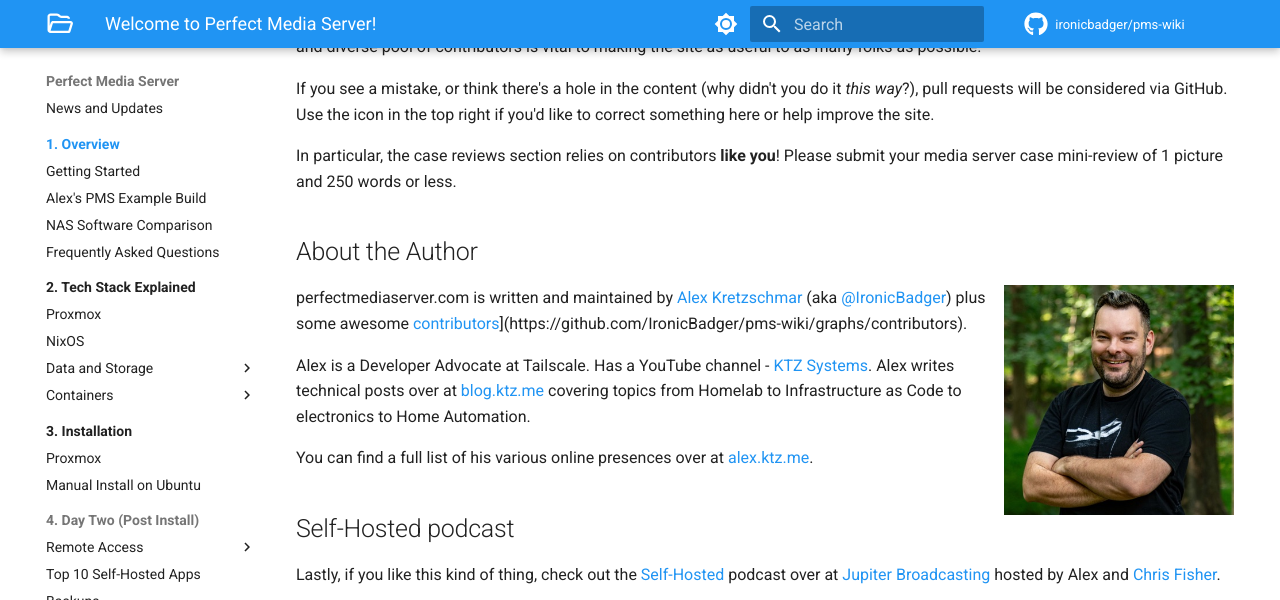
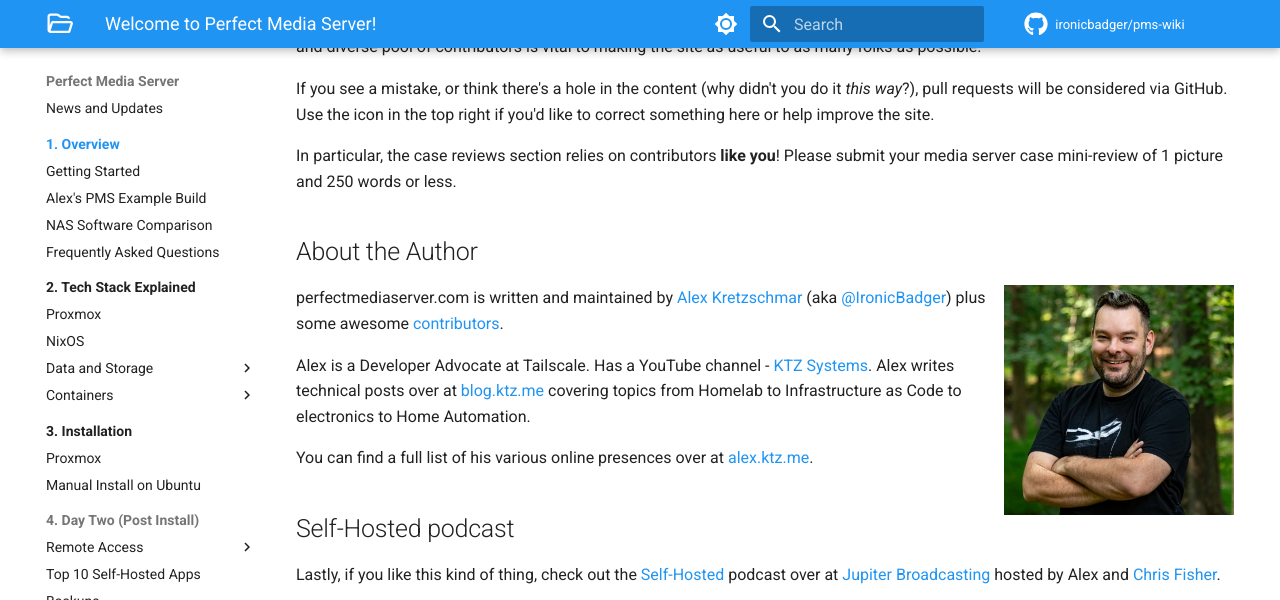
Before and after one commit to ironicbadger/pms-wiki, an MkDocs documentation site: the page built from docs/index.md, in a window 1280 px wide and 900 px high, scrolled down 1714 px, cut to the strip 0-600 px from the top of the window. Built offline with MkDocs 1.6.1 and Material for MkDocs 9.7.7, drawn with Linux system fonts in a browser that asks for light colours; some web fonts are replaced; plug-ins that fetch from the network failed and are left out; comment, search, counter and statistics services are not loaded; part of the change alters nothing that is shown.

Commit message:
[Fixes ironicbadger/pms-wiki/issues/89] Updated link

```diff
--- a/docs/index.md
+++ b/docs/index.md
@@ -76,7 +76,7 @@ In particular, the case reviews section relies on contributors **like you**! Ple
 
 ![alex](images/assets/alex.jpg){: align=right width=230 }
 
-perfectmediaserver.com is written and maintained by [Alex Kretzschmar](https://www.linkedin.com/in/alex-kretzschmar/) (aka [@IronicBadger](https://twitter.com/ironicbadger)) plus some awesome [contributors](https://github.com/IronicBadger/pms-wiki/graphs/contributors)](https://github.com/IronicBadger/pms-wiki/graphs/contributors).
+perfectmediaserver.com is written and maintained by [Alex Kretzschmar](https://www.linkedin.com/in/alex-kretzschmar/) (aka [@IronicBadger](https://twitter.com/ironicbadger)) plus some awesome [contributors](https://github.com/IronicBadger/pms-wiki/graphs/contributors).
 
 Alex is a Developer Advocate at Tailscale. Has a YouTube channel - [KTZ Systems](https://www.youtube.com/@ktzsystems). Alex writes technical posts over at [blog.ktz.me](https://blog.ktz.me) covering topics from Homelab to Infrastructure as Code to electronics to Home Automation.
 
```
